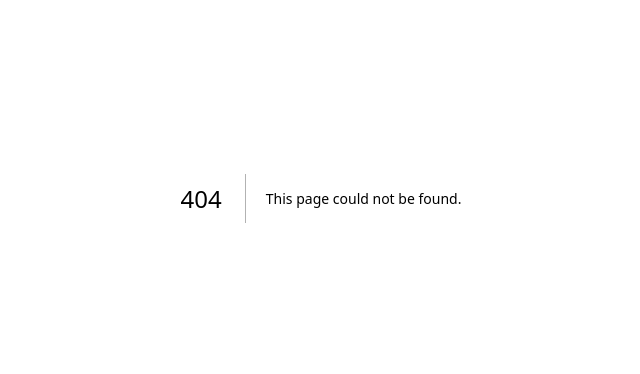
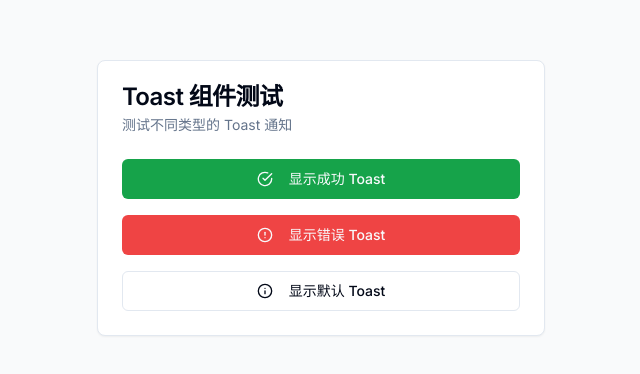
Before and after one commit to redQa1-xaxxap-kybtyf/kucun, a Next.js app: page /test-toast in a window 1280 px wide. Before the commit this address had no page. Shown: the part 202-576 px from the top of the page, without its empty margins (319-959 px from the left). Built offline with nearby package versions, Linux system fonts and the light colour scheme.

Commit message:
更新库存管理系统UI组件和测试页面

```diff
--- a/app/auth/signin/page.tsx
+++ b/app/auth/signin/page.tsx
@@ -12,8 +12,9 @@ import { Card, CardContent, CardDescription, CardHeader, CardTitle } from '@/com
 import { Alert, AlertDescription } from '@/components/ui/alert'
 import { Form, FormControl, FormField, FormItem, FormLabel, FormMessage } from '@/components/ui/form'
 import { Captcha, verifyCaptcha } from '@/components/ui/captcha'
-import { Loader2, User, Lock, Shield } from 'lucide-react'
+import { Loader2, User, Lock, Shield, CheckCircle } from 'lucide-react'
 import { userValidations, type UserLoginInput } from '@/lib/validations/database'
+import { useToast } from '@/hooks/use-toast'
 import Link from 'next/link'
 
 export default function SignInPage() {
@@ -25,6 +26,10 @@ export default function SignInPage() {
   const [isLoading, setIsLoading] = useState(false)
   const [formError, setFormError] = useState('')
   const [currentCaptcha, setCurrentCaptcha] = useState('')
+  const [isSuccess, setIsSuccess] = useState(false)
+  const [isRedirecting, setIsRedirecting] = useState(false)
+
+  const { toast } = useToast()
 
   // 表单配置
   const form = useForm<UserLoginInput>({
@@ -48,6 +53,7 @@ export default function SignInPage() {
   const handleSubmit = async (data: UserLoginInput) => {
     setIsLoading(true)
     setFormError('')
+    setIsSuccess(false)
 
     try {
       // 验证验证码
@@ -68,20 +74,53 @@ export default function SignInPage() {
         setFormError(errorMessages[result.error] || errorMessages.Default)
         // 登录失败时清空验证码
         form.setValue('captcha', '')
+
+        // 显示错误 Toast
+        toast({
+          title: '登录失败',
+          description: errorMessages[result.error] || errorMessages.Default,
+          variant: 'destructive',
+        })
       } else if (result?.ok) {
         // 登录成功，获取会话信息
         const session = await getSession()
         if (session) {
-          router.push(callbackUrl)
-          router.refresh()
+          // 设置成功状态
+          setIsSuccess(true)
+
+          // 显示成功 Toast
+          toast({
+            title: '登录成功！',
+            description: `欢迎回来，${session.user.name}（${session.user.role === 'admin' ? '管理员' : '销售员'}）`,
+            variant: 'success',
+          })
+
+          // 延迟跳转，让用户看到成功反馈
+          setTimeout(() => {
+            setIsRedirecting(true)
+            setTimeout(() => {
+              router.push(callbackUrl)
+              router.refresh()
+            }, 500) // 额外的短暂延迟用于显示跳转状态
+          }, 1500) // 1.5秒延迟让用户看到成功消息
         }
       }
     } catch (error) {
       console.error('登录错误:', error)
       setFormError('登录失败，请稍后重试')
       form.setValue('captcha', '')
+
+      // 显示错误 Toast
+      toast({
+        title: '登录失败',
+        description: '登录失败，请稍后重试',
+        variant: 'destructive',
+      })
     } finally {
-      setIsLoading(false)
+      // 只有在非成功状态下才立即设置 loading 为 false
+      if (!isSuccess) {
+        setIsLoading(false)
+      }
     }
   }
 
@@ -91,7 +130,26 @@ export default function SignInPage() {
 
   return (
     <div className="min-h-screen flex items-center justify-center bg-gray-50 py-12 px-4 sm:px-6 lg:px-8">
-      <div className="max-w-md w-full space-y-8">
+      <div className="max-w-md w-full space-y-8 relative">
+        {/* 成功/跳转遮罩层 */}
+        {(isSuccess || isRedirecting) && (
+          <div className="absolute inset-0 bg-white/80 backdrop-blur-sm rounded-lg z-10 flex items-center justify-center">
+            <div className="text-center space-y-4">
+              {isRedirecting ? (
+                <>
+                  <Loader2 className="h-8 w-8 animate-spin mx-auto text-blue-600" />
+                  <p className="text-sm font-medium text-blue-600">正在跳转到仪表盘...</p>
+                </>
+              ) : (
+                <>
+                  <CheckCircle className="h-8 w-8 mx-auto text-green-600" />
+                  <p className="text-sm font-medium text-green-600">登录成功！</p>
+                </>
+              )}
+            </div>
+          </div>
+        )}
+
         <Card>
           <CardHeader className="space-y-1">
             <CardTitle className="text-2xl text-center">库存管理系统</CardTitle>
@@ -109,8 +167,18 @@ export default function SignInPage() {
               </Alert>
             )}
 
+            {/* 成功信息 */}
+            {isSuccess && (
+              <Alert className="mb-4 border-green-200 bg-green-50 text-green-800">
+                <CheckCircle className="h-4 w-4 text-green-600" />
+                <AlertDescription className="text-green-800">
+                  登录成功！正在为您跳转到仪表盘...
+                </AlertDescription>
+              </Alert>
+            )}
+
             {/* 显示表单错误信息 */}
-            {formError && (
+            {formError && !isSuccess && (
               <Alert className="mb-4" variant="destructive">
                 <AlertDescription>{formError}</AlertDescription>
               </Alert>
@@ -202,11 +270,33 @@ export default function SignInPage() {
 
                 <Button
                   type="submit"
-                  className="w-full"
-                  disabled={isLoading}
+                  className={`w-full transition-all duration-300 ${
+                    isSuccess
+                      ? 'bg-green-600 hover:bg-green-700 border-green-600'
+                      : isRedirecting
+                      ? 'bg-blue-600 hover:bg-blue-700 border-blue-600'
+                      : ''
+                  }`}
+                  disabled={isLoading || isSuccess || isRedirecting}
                 >
-                  {isLoading && <Loader2 className="mr-2 h-4 w-4 animate-spin" />}
-                  {isLoading ? '登录中...' : '登录'}
+                  {isRedirecting ? (
+                    <>
+                      <Loader2 className="mr-2 h-4 w-4 animate-spin" />
+                      正在跳转到仪表盘...
+                    </>
+                  ) : isSuccess ? (
+                    <>
+                      <CheckCircle className="mr-2 h-4 w-4" />
+                      登录成功！
+                    </>
+                  ) : isLoading ? (
+                    <>
+                      <Loader2 className="mr-2 h-4 w-4 animate-spin" />
+                      登录中...
+                    </>
+                  ) : (
+                    '登录'
+                  )}
                 </Button>
               </form>
             </Form>
--- a/app/layout.tsx
+++ b/app/layout.tsx
@@ -3,6 +3,7 @@ import { Inter } from 'next/font/google';
 import './globals.css';
 import AuthSessionProvider from '@/components/providers/session-provider';
 import QueryProvider from '@/components/providers/query-provider';
+import { Toaster } from '@/components/ui/toaster';
 
 const inter = Inter({ subsets: ['latin'] });
 
@@ -22,6 +23,7 @@ export default function RootLayout({
         <AuthSessionProvider>
           <QueryProvider>
             <div className="min-h-screen bg-background">{children}</div>
+            <Toaster />
           </QueryProvider>
         </AuthSessionProvider>
       </body>
--- /dev/null
+++ b/app/test-toast/page.tsx
@@ -0,0 +1,73 @@
+'use client'
+
+import { Button } from '@/components/ui/button'
+import { useToast } from '@/hooks/use-toast'
+import { Card, CardContent, CardDescription, CardHeader, CardTitle } from '@/components/ui/card'
+import { CheckCircle, AlertCircle, Info } from 'lucide-react'
+
+export default function TestToastPage() {
+  const { toast } = useToast()
+
+  const showSuccessToast = () => {
+    toast({
+      title: '登录成功！',
+      description: '欢迎回来，张三（管理员）',
+      variant: 'success',
+    })
+  }
+
+  const showErrorToast = () => {
+    toast({
+      title: '登录失败',
+      description: '用户名或密码错误',
+      variant: 'destructive',
+    })
+  }
+
+  const showDefaultToast = () => {
+    toast({
+      title: '提示信息',
+      description: '这是一个默认的提示消息',
+    })
+  }
+
+  return (
+    <div className="min-h-screen flex items-center justify-center bg-gray-50 py-12 px-4">
+      <Card className="w-full max-w-md">
+        <CardHeader>
+          <CardTitle>Toast 组件测试</CardTitle>
+          <CardDescription>
+            测试不同类型的 Toast 通知
+          </CardDescription>
+        </CardHeader>
+        <CardContent className="space-y-4">
+          <Button
+            onClick={showSuccessToast}
+            className="w-full bg-green-600 hover:bg-green-700"
+          >
+            <CheckCircle className="mr-2 h-4 w-4" />
+            显示成功 Toast
+          </Button>
+
+          <Button
+            onClick={showErrorToast}
+            variant="destructive"
+            className="w-full"
+          >
+            <AlertCircle className="mr-2 h-4 w-4" />
+            显示错误 Toast
+          </Button>
+
+          <Button
+            onClick={showDefaultToast}
+            variant="outline"
+            className="w-full"
+          >
+            <Info className="mr-2 h-4 w-4" />
+            显示默认 Toast
+          </Button>
+        </CardContent>
+      </Card>
+    </div>
+  )
+}
--- a/components/ui/toast.tsx
+++ b/components/ui/toast.tsx
@@ -32,6 +32,8 @@ const toastVariants = cva(
         default: "border bg-background text-foreground",
         destructive:
           "destructive group border-destructive bg-destructive text-destructive-foreground",
+        success:
+          "border-green-200 bg-green-50 text-green-800 dark:border-green-800 dark:bg-green-950 dark:text-green-200",
       },
     },
     defaultVariants: {
--- a/components/ui/toaster.tsx
+++ b/components/ui/toaster.tsx
@@ -1,6 +1,6 @@
 "use client"
 
-import { useToast } from "@/components/hooks/use-toast"
+import { useToast } from "@/hooks/use-toast"
 import {
   Toast,
   ToastClose,
```
